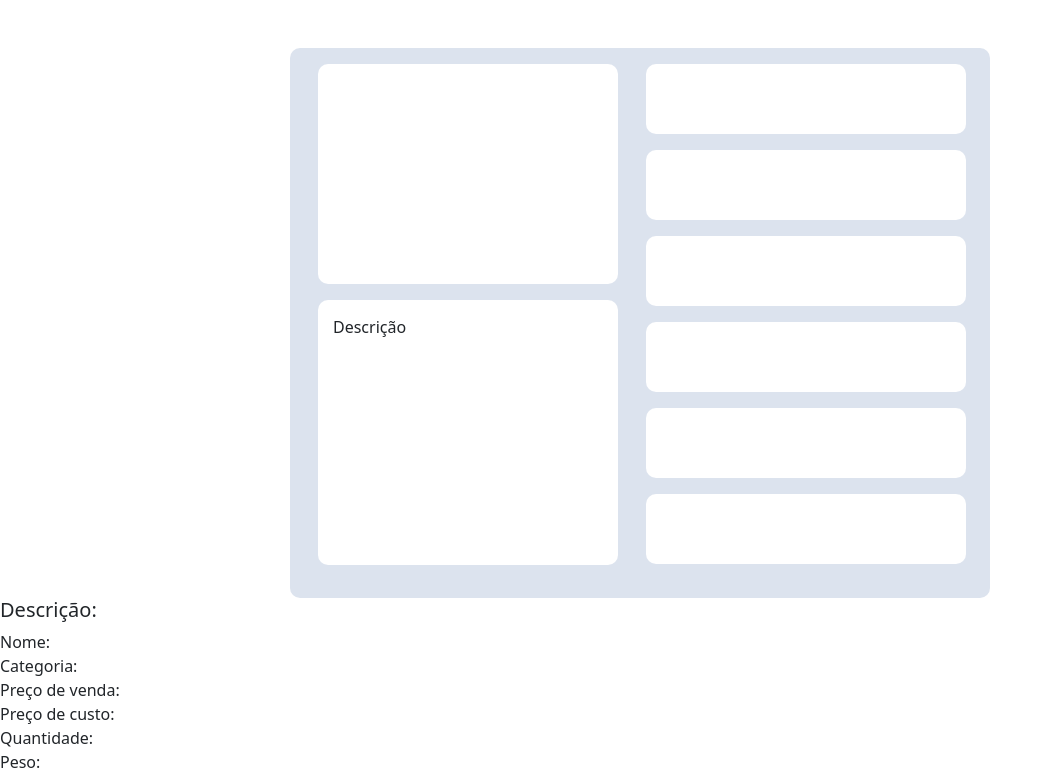
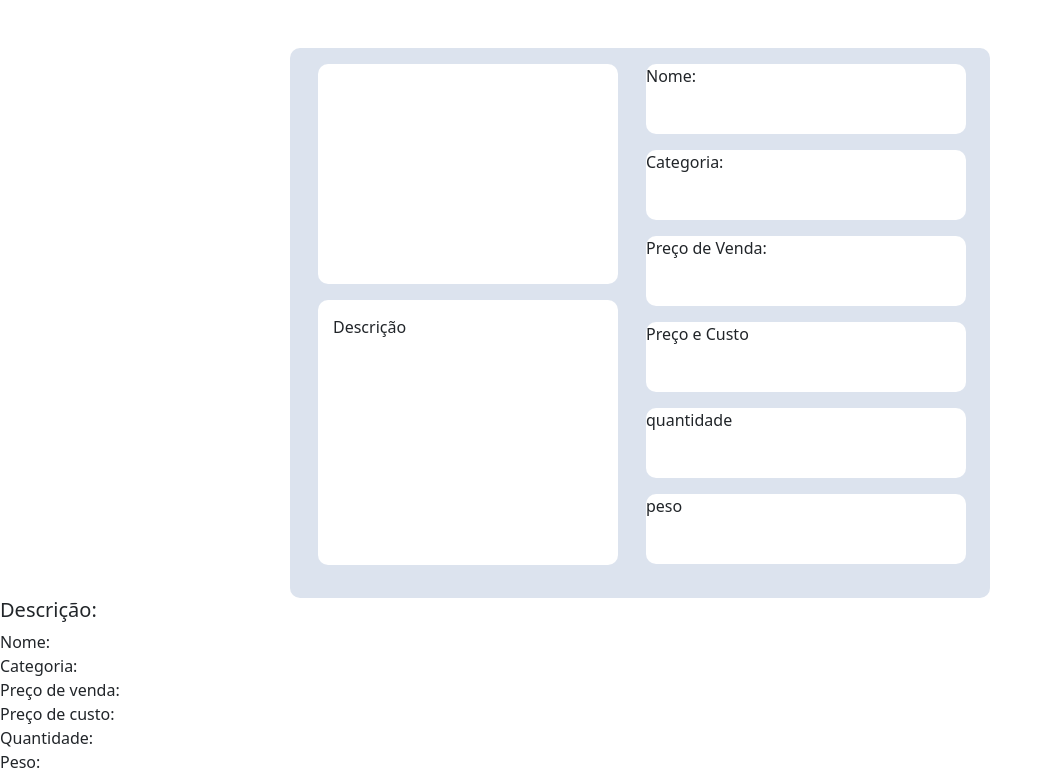
Before and after one commit to voituregestaodeestoque/projeto_voiture, a Flask app: template templates/modalestoque.html in a window 1280 px wide. Shown: the top 772 px of the page, without its empty margins (0-1052 px from the left). Run offline with Flask 3, Linux system fonts and the light colour scheme; the template is opened without the code that fills it, so the values that code supplies are empty.

Commit message:
Update modalestoque.html

```diff
--- a/templates/modalestoque.html
+++ b/templates/modalestoque.html
@@ -1,4 +1,4 @@
-<!--Raica Gabriele de Lima - 07/07/2026 - 13:56 -->
+<!--Raica Gabriele de Lima - 12/05/2026 - 13:56 -->
 
 <!DOCTYPE html>
 <html lang="pt-br">
@@ -33,7 +33,9 @@
         <div
             class="bg-white"
             style="width: 300px; height: 220px; border-radius: 10px;"
-        ></div>
+
+        >
+    </div>
 
         <div
             class="bg-white"
@@ -47,34 +49,43 @@
 
     <div class="d-flex flex-column m-3 mx-auto">
 
-        <div
-            class="bg-white mb-3"
-            style="width: 320px; height: 70px; border-radius: 10px;"
-        ></div>
 
         <div
             class="bg-white mb-3"
             style="width: 320px; height: 70px; border-radius: 10px;"
-        ></div>
+        >
+
+    <p>Nome:</p></div>
 
         <div
             class="bg-white mb-3"
             style="width: 320px; height: 70px; border-radius: 10px;"
-        ></div>
+        >
+    <p>Categoria:</p></div>
 
         <div
             class="bg-white mb-3"
             style="width: 320px; height: 70px; border-radius: 10px;"
-        ></div>
-        <div
-            class="bg-white mb-3"
-            style="width: 320px; height: 70px; border-radius: 10px;"
-        ></div>
+        > <p>Preço de Venda:</p>
+    </div>
 
         <div
             class="bg-white mb-3"
             style="width: 320px; height: 70px; border-radius: 10px;"
-        ></div>
+        >
+    <p>Preço e Custo</p>
+</div>
+        <div
+            class="bg-white mb-3"
+            style="width: 320px; height: 70px; border-radius: 10px;"
+        > <p>quantidade</p>
+    </div>
+
+        <div
+            class="bg-white mb-3"
+            style="width: 320px; height: 70px; border-radius: 10px;"
+        > <p>peso</p>
+    </div>
 
     </div>
 
```
